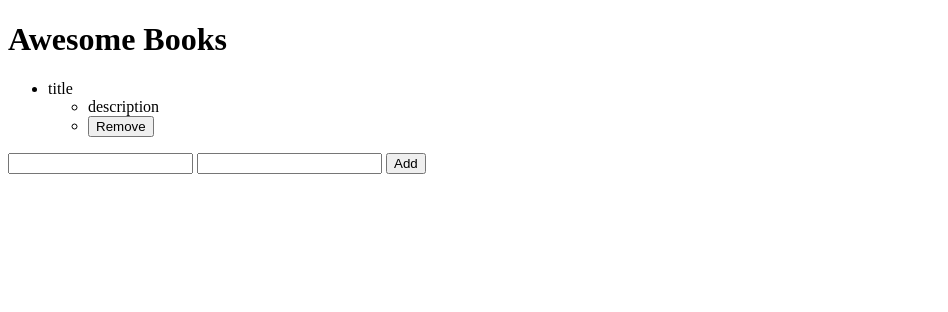
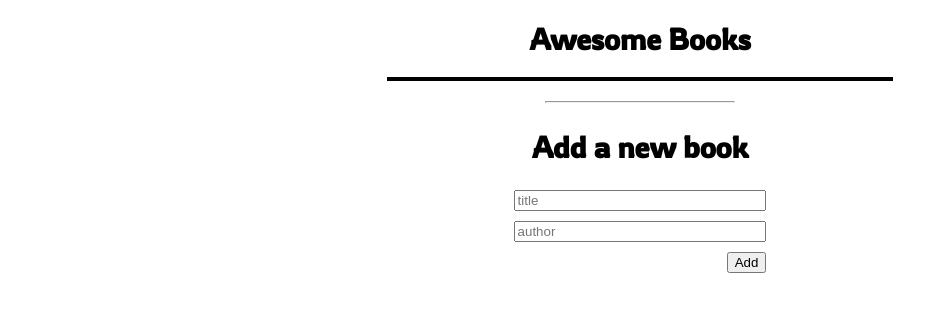
Before and after one commit to JuanLPalacios/Awesome-books, a website: page index.html in a window 1280 px wide. Shown: the whole page, without its empty margins (0-948 px from the left). Drawn offline with Linux system fonts and the light colour scheme.

Commit message:
Add styles to awesome books

```diff
--- a/css/style.css
+++ b/css/style.css
@@ -1,3 +1,56 @@
 * {
   box-sizing: border-box;
 }
+
+body {
+  text-align: center;
+}
+
+h6 {
+  margin: auto 5px;
+
+}
+
+.heading,
+h2 {
+  font-family: 'Rowdies', cursive;
+  font-size: 30px;
+}
+
+hr {
+  width: 15%;
+  margin-top: 20px;
+}
+
+#books-list {
+  padding: 0;
+  border: 2px solid;
+  width: 40%;
+  margin: auto;
+  text-align: left;
+}
+
+
+#books-list li {
+  display: grid;
+  grid-template-columns: auto 80px;
+  padding-right: 10px;
+}
+
+
+#books-list li:nth-child(2n+1) {
+  background-color: #d3d3d3;;
+}
+
+#form {
+  display: flex;
+  flex-direction: column;
+  width: 20%;
+  margin: auto;
+  gap: 10px;
+}
+
+.btnAdd {
+  /* width: 30%; */
+  align-self: flex-end;
+}
--- a/index.html
+++ b/index.html
@@ -7,23 +7,20 @@
     <title>Awesome Books</title>
     <meta name='viewport' content='width=device-width, initial-scale=1'>
     <link rel='stylesheet' type='text/css' media='screen' href='css/style.css'>
+    <link href="https://fonts.googleapis.com/css2?family=Anton&family=Inter&family=Lato:wght@100&family=Rowdies:wght@300&display=swap" rel="stylesheet">
     <script src='js/main.js'></script>
 </head>
 
 <body>
-    <h1>Awesome Books</h1>
+    <h1 class="heading">Awesome Books</h1>
     <ul id="books-list">
-        <li>
-            title
-            <ul>
-                <li>description</li>
-                <li><button type="button">Remove</button></li>
-            </ul>
-        </li>
+
     </ul>
+    <hr>
+    <h2>Add a new book</h2>
     <form action="#" id="form">
-        <input type="text" class="title" id="title">
-        <input type="text" class="author" id="author">
+        <input type="text" class="title" id="title" placeholder="title">
+        <input type="text" class="author" id="author" placeholder="author">
         <button class="btnAdd">Add</button>
     </form>
 </body>
--- a/js/main.js
+++ b/js/main.js
@@ -7,11 +7,8 @@ let books = [
 function updateList() {
   document.getElementById('books-list').innerHTML = books.map(
     (x) => `<li>
-          ${x.title}
-          <ul>
-              <li>${x.author}</li>
-              <li><button type="button">Remove</button></li>
-          </ul>
+             <h6>"${x.title}"  by ${x.author} </h6>
+              <button type="button">Remove</button>
       </li>`,
   ).join('');
 
```
